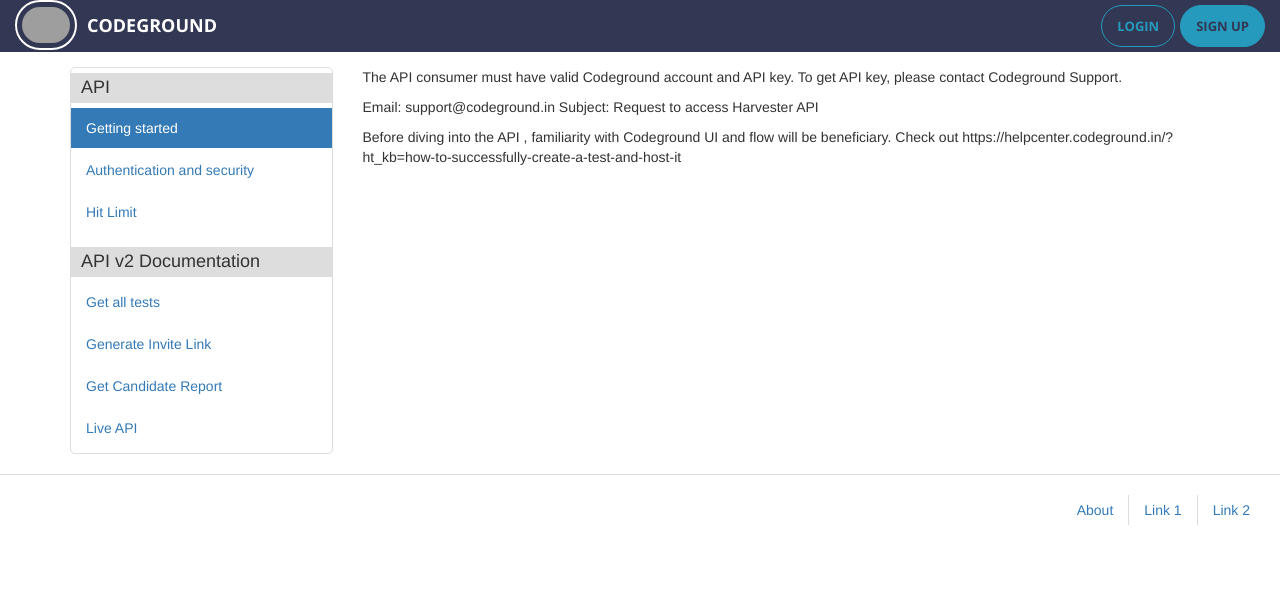
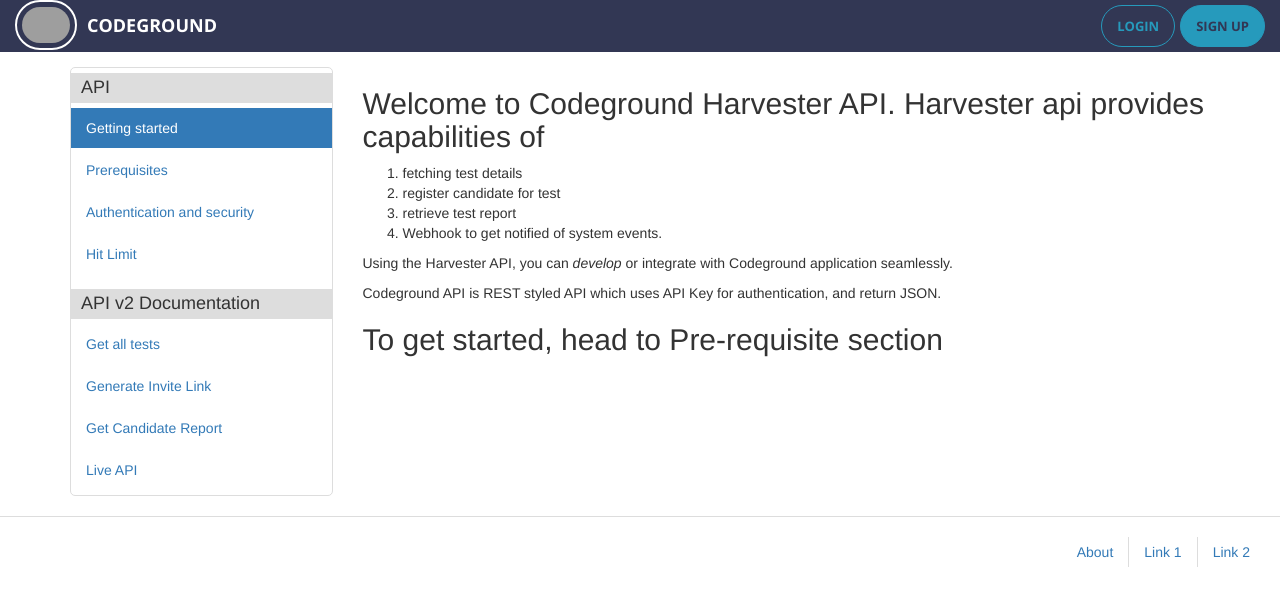
Before and after one commit to shubham18rastogi/CodeGround-API-documentation-, a Jekyll site: the page built from getStarted.md, in a window 1280 px wide. Shown: the top 606 px of the page. Built offline with Jekyll 4.4.1, drawn with Linux system fonts in a browser that asks for light colours; our own code applies the rules of GitHub Pages for plain Markdown files; grey boxes are pictures that could not be loaded.

Commit message:
getStarted Included

```diff
--- a/_layouts/default.html
+++ b/_layouts/default.html
@@ -6,6 +6,7 @@
 					<h4 class="nav-header">API</h4>
 					<ul class="nav nav-pills nav-menu nav-stacked nav-left">
 						<li class="active"><a href="getStarted.html" class="">Getting started</a></li>
+						<li><a href="prerequisites.html" class="">Prerequisites</a></li>
 						<li><a href="authentication.html" class="">Authentication and security</a></li>
 						<li><a href="hitLimit.html" class="">Hit Limit</a></li>
 					</ul>
--- a/getStarted.md
+++ b/getStarted.md
@@ -2,9 +2,17 @@
 layout : default
 ---
 
-The API consumer must have valid Codeground account and API key. To get API key, please contact Codeground Support.
+Welcome to Codeground Harvester API. Harvester api provides capabilities of
+---
 
-Email: support@codeground.in
-Subject: Request to access Harvester API
+1. fetching test details
+2. register candidate for test
+3. retrieve test report
+4. Webhook to get notified of system events.
 
-Before diving into the API , familiarity with Codeground UI and flow will be beneficiary. Check out  https://helpcenter.codeground.in/?ht_kb=how-to-successfully-create-a-test-and-host-it
+Using the  Harvester API, you can *develop* or integrate with Codeground application seamlessly.
+
+Codeground API is REST styled API which uses API Key for authentication, and return JSON.
+
+To get started, head to Pre-requisite section
+---
--- /dev/null
+++ b/prerequisites.html
@@ -0,0 +1,5 @@
+---
+layout : default
+---
+
+{%include_relative prerequisites.md %}
```
Also changed, not shown: index.md (+1 -1 lines), prerequisites.md (added, +10 -0 lines), README.md (deleted).
